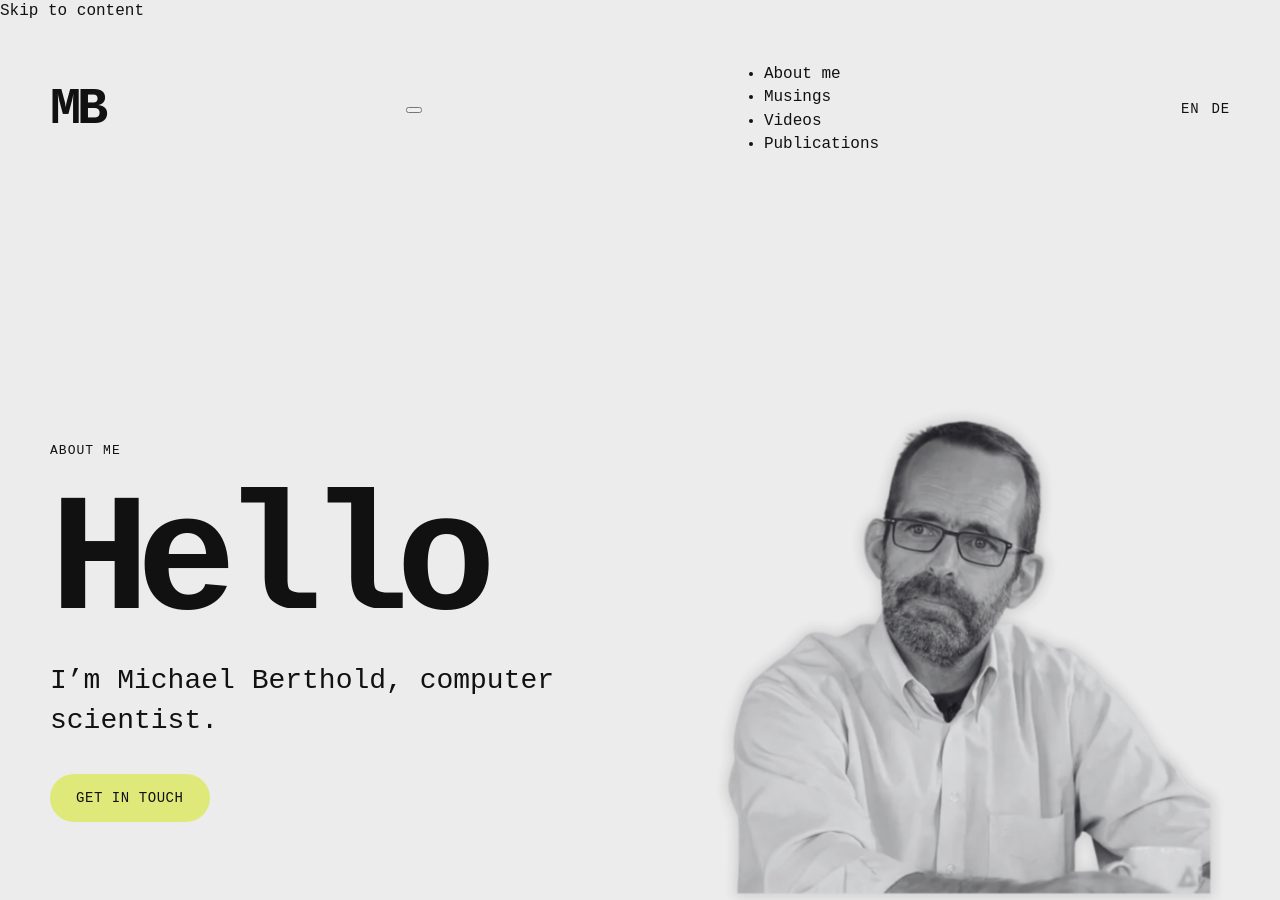
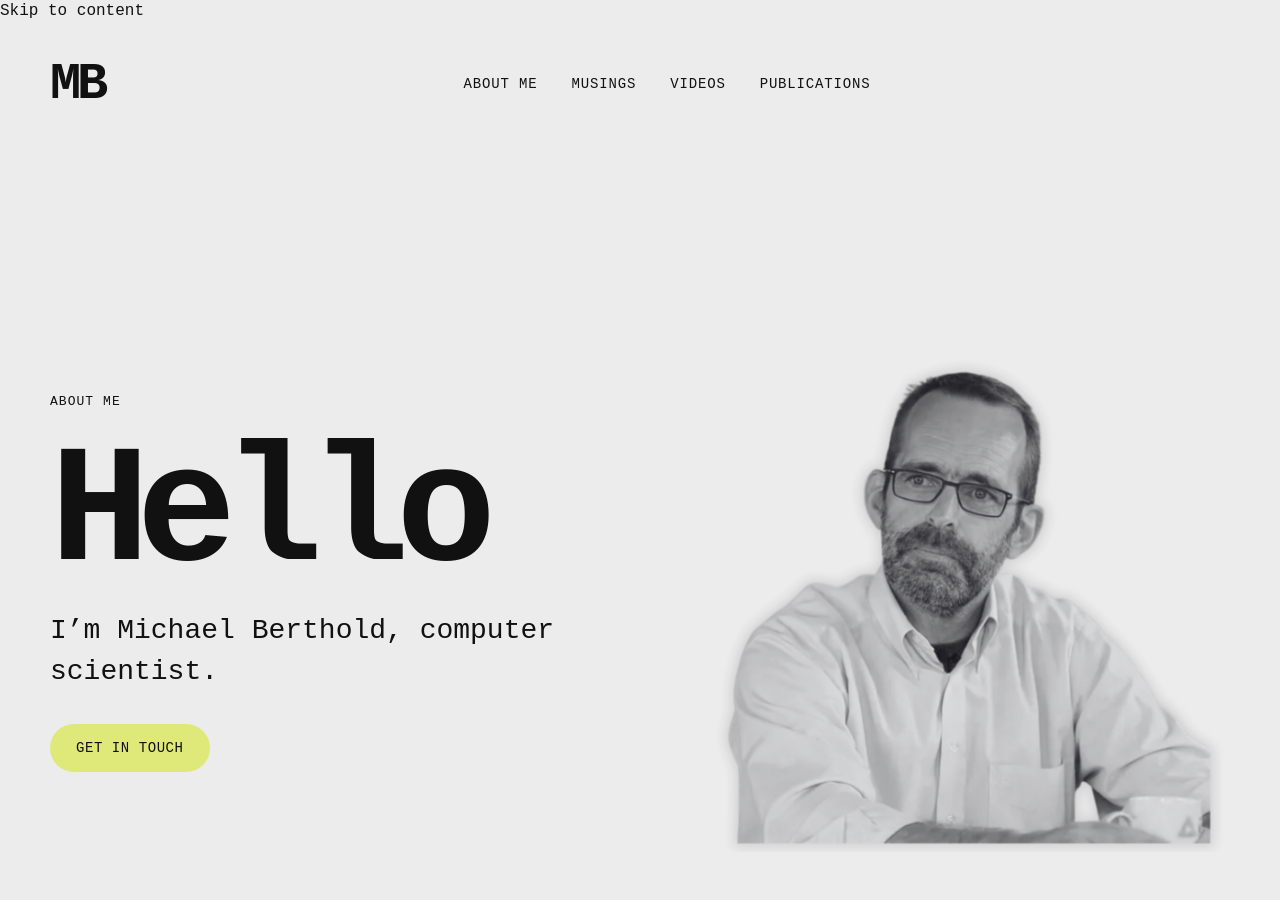
Before and after one commit to lacahelpme/test, a Jekyll site: the page built from en/index.md, in a window 1280 px wide and 900 px high. Built offline with Jekyll 4.4.1, drawn with Linux system fonts in a browser that asks for light colours.

Commit message:
Update header.html

```diff
--- a/_includes/header.html
+++ b/_includes/header.html
@@ -1,24 +1,27 @@
-{% assign current_lang = page.lang | default: site.default_lang %}
-{% assign nav = site.data.navigation[current_lang] %}
+{% assign nav = site.data.navigation[page.lang] %}
+
 <header class="site-header">
   <div class="container header-inner">
-    <a class="logo" href="{{ nav.switch[current_lang] | relative_url }}" aria-label="Homepage">MB</a>
+    <a class="logo" href="{{ '/' | relative_url }}">MB</a>
 
-    <button class="nav-toggle" type="button" aria-expanded="false" aria-controls="site-nav" aria-label="Toggle navigation">
-      <span></span><span></span><span></span>
-    </button>
-
-    <nav class="site-nav" id="site-nav" aria-label="Primary">
+    <nav class="primary-nav" aria-label="Primary navigation">
       <ul>
         {% for item in nav.menu %}
-          <li><a href="{{ item.url | relative_url }}">{{ item.title }}</a></li>
+          <li>
+            <a href="{{ item.url | relative_url }}" {% if page.url == item.url %}aria-current="page"{% endif %}>
+              {{ item.title }}
+            </a>
+          </li>
         {% endfor %}
       </ul>
     </nav>
 
     <div class="lang-switcher" aria-label="Language switcher">
-      <a href="{{ nav.switch.en | relative_url }}" {% if current_lang == 'en' %}aria-current="page"{% endif %}>EN</a>
-      <a href="{{ nav.switch.de | relative_url }}" {% if current_lang == 'de' %}aria-current="page"{% endif %}>DE</a>
+      {% for l in nav.languages %}
+        <a href="{{ l.url | relative_url }}" {% if l.code == page.lang %}aria-current="page"{% endif %}>
+          {{ l.label }}
+        </a>
+      {% endfor %}
     </div>
   </div>
 </header>
```
